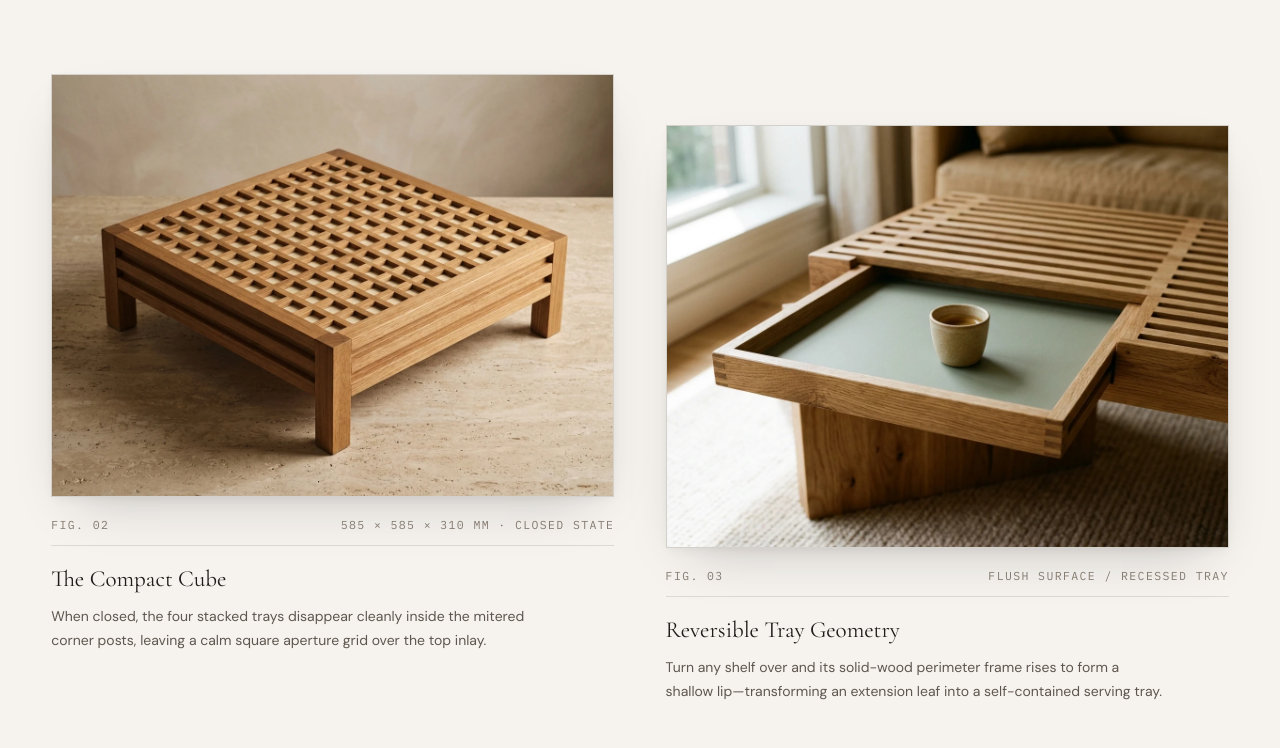
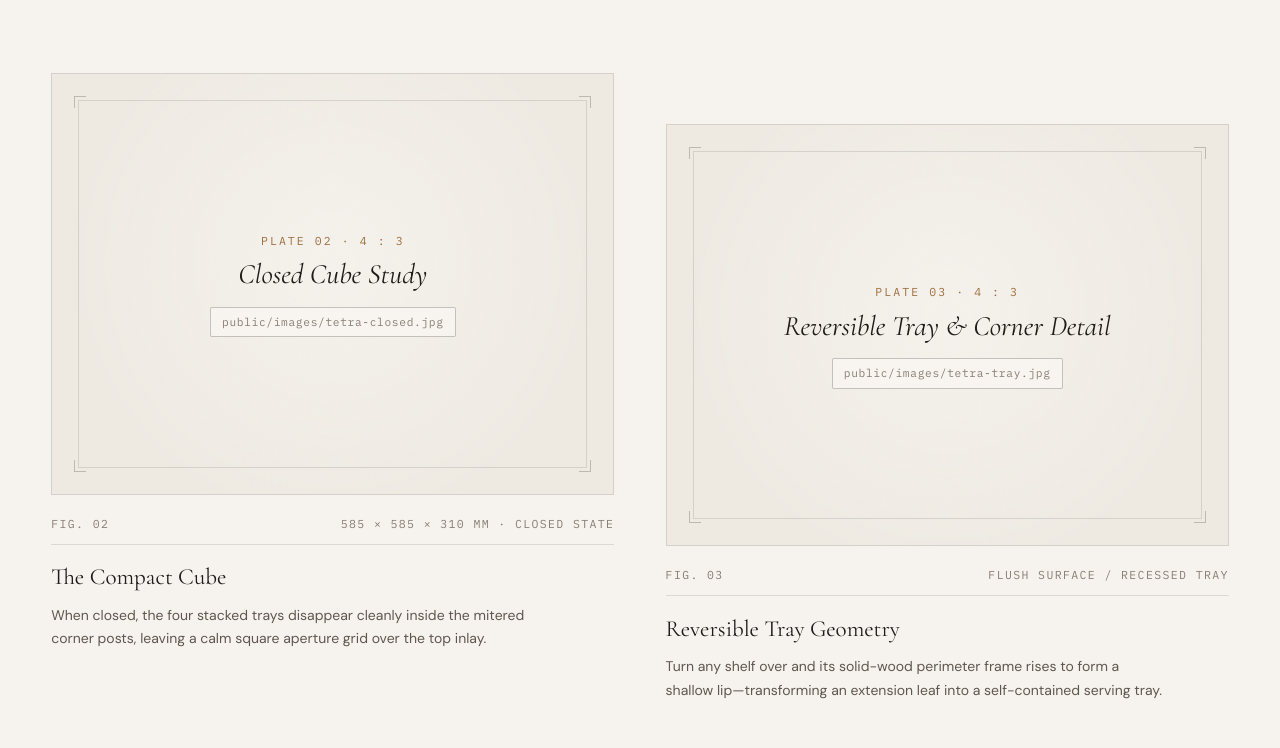
Before and after one commit to Chriswood12/tetra-joinery-showcase, a website built with Vite: page index.html in a window 1280 px wide. Shown: the part 1812-2560 px from the top of the page. Built offline with nearby package versions, Linux system fonts and the light colour scheme.

Commit message:
Replace generated images with architectural exhibition photo placeholders

```diff
--- a/src/data/project.js
+++ b/src/data/project.js
@@ -5,9 +5,10 @@
  * Update school details, maker credits, timber provenance, build log entries,
  * and photo captions here as your physical piece progresses.
  *
- * To replace the studio/workshop images with your own photographs:
- * Drop your photos into `public/images/` keeping the same filenames
- * (or update the paths below).
+ * To insert your own workshop & finished photographs:
+ * 1. Drop your photos into `public/images/` (JPG, WebP, or PNG).
+ * 2. Set the `src` field below (e.g. `src: './images/tetra-hero.jpg'`).
+ *    Leave `src: ''` to display the architectural exhibition placeholder.
  */
 
 export const PROJECT = {
@@ -30,9 +31,13 @@ export const PROJECT = {
     subtitle:
       'A kinetic low table in reclaimed hardwood and natural linoleum — faithfully studied from Sculptures Jeux and built for quiet permanence.',
     image: {
-      webp: './images/tetra-hero.webp',
-      jpg: './images/tetra-hero.jpg',
-      alt: 'Tetra modular low coffee table crafted in oiled oak with checkered solid wood grating top and four sliding reversible trays extended outward',
+      // Drop your hero photo in public/images/ and set src: './images/tetra-hero.jpg'
+      src: '',
+      expectedFile: 'public/images/tetra-hero.jpg',
+      aspect: '16:9',
+      plateCode: 'PLATE 01',
+      placeholderTitle: 'Extended Pinwheel View',
+      alt: 'Tetra modular low coffee table in extended configuration',
       caption:
         'FIG. 01 — EXTENDED PINWHEEL CONFIGURATION · 1170 × 1170 × 310 MM · RECLAIMED OAK & MATTE LINOLEUM',
     },
@@ -47,24 +52,32 @@ export const PROJECT = {
       {
         id: 'plate-closed',
         figure: 'FIG. 02',
+        plateCode: 'PLATE 02',
+        aspect: '4:3',
         title: 'The Compact Cube',
         meta: '585 × 585 × 310 MM · CLOSED STATE',
         caption:
           'When closed, the four stacked trays disappear cleanly inside the mitered corner posts, leaving a calm square aperture grid over the top inlay.',
-        webp: './images/tetra-closed.webp',
-        jpg: './images/tetra-closed.jpg',
-        alt: 'Tetra coffee table completely closed into a 58.5 cm square solid wood cube showing the precision checkered lattice top',
+        // Drop your photo in public/images/ and set src: './images/tetra-closed.jpg'
+        src: '',
+        expectedFile: 'public/images/tetra-closed.jpg',
+        placeholderTitle: 'Closed Cube Study',
+        alt: 'Tetra coffee table closed into a 58.5 cm square solid wood cube showing the checkered lattice top',
       },
       {
         id: 'plate-tray',
         figure: 'FIG. 03',
+        plateCode: 'PLATE 03',
+        aspect: '4:3',
         title: 'Reversible Tray Geometry',
         meta: 'FLUSH SURFACE / RECESSED TRAY',
         caption:
           'Turn any shelf over and its solid-wood perimeter frame rises to form a shallow lip—transforming an extension leaf into a self-contained serving tray.',
-        webp: './images/tetra-tray.webp',
-        jpg: './images/tetra-tray.jpg',
-        alt: 'Close-up of a finger-jointed solid oak reversible tray flipped into serving mode with a matte sage surface and ceramic espresso cup',
+        // Drop your photo in public/images/ and set src: './images/tetra-tray.jpg'
+        src: '',
+        expectedFile: 'public/images/tetra-tray.jpg',
+        placeholderTitle: 'Reversible Tray & Corner Detail',
+        alt: 'Close-up of a solid wood reversible tray flipped into serving mode',
       },
     ],
   },
@@ -199,9 +212,13 @@ export const PROJECT = {
       },
     ],
     workshopPhoto: {
-      webp: './images/tetra-craft.webp',
-      jpg: './images/tetra-craft.jpg',
-      alt: 'Cabinetmaker hand-fitting half-lap oak offcut battens into the Tetra checkered grating on a sunlit joinery workbench beside hand plane and brass-backed saw',
+      // Drop your bench photo in public/images/ and set src: './images/tetra-craft.jpg'
+      src: '',
+      expectedFile: 'public/images/tetra-craft.jpg',
+      aspect: '4:3',
+      plateCode: 'PLATE 04',
+      placeholderTitle: 'Workbench & Joinery Study',
+      alt: 'Joinery workbench assembly of half-lap battens and hand tools',
       caption: 'FIG. 04 — HALF-LAP LATTICE DRY FIT · RECLAIMED WORKSHOP OFFCUTS',
     },
     ledger: [
--- a/src/main.js
+++ b/src/main.js
@@ -7,13 +7,52 @@ import { initLightbox } from './components/lightbox.js';
 
 const app = document.querySelector('#app');
 
-function renderPicture({ webp, jpg, alt, loading = 'lazy', fetchPriority }) {
-  const priorityAttr = fetchPriority ? `fetchpriority="${fetchPriority}"` : '';
+function renderPhotoFrame({
+  src,
+  alt,
+  caption,
+  expectedFile,
+  aspect = '4:3',
+  plateCode = 'PLATE',
+  placeholderTitle = 'Photograph Forthcoming',
+  loading = 'lazy',
+  fetchPriority,
+  ariaLabel,
+}) {
+  const ratioClass = aspect === '16:9' ? 'figure-frame--wide' : 'figure-frame--plate';
+
+  if (src) {
+    const priorityAttr = fetchPriority ? `fetchpriority="${fetchPriority}"` : '';
+    return `
+      <div
+        class="figure-frame ${ratioClass}"
+        role="button"
+        tabindex="0"
+        aria-label="${ariaLabel || `Enlarge ${alt}`}"
+        data-lightbox-src="${src}"
+        data-lightbox-alt="${alt}"
+        data-lightbox-caption="${caption || ''}"
+      >
+        <img src="${src}" alt="${alt}" loading="${loading}" decoding="async" ${priorityAttr} />
+      </div>
+    `;
+  }
+
   return `
-    <picture>
-      <source srcset="${webp}" type="image/webp" />
-      <img src="${jpg}" alt="${alt}" loading="${loading}" decoding="async" ${priorityAttr} />
-    </picture>
+    <div class="figure-frame figure-frame--placeholder ${ratioClass}" role="img" aria-label="Photo placeholder for ${placeholderTitle}">
+      <div class="photo-placeholder">
+        <span class="crop-mark crop-mark--tl" aria-hidden="true"></span>
+        <span class="crop-mark crop-mark--tr" aria-hidden="true"></span>
+        <span class="crop-mark crop-mark--bl" aria-hidden="true"></span>
+        <span class="crop-mark crop-mark--br" aria-hidden="true"></span>
+
+        <div class="placeholder-inner">
+          <span class="placeholder-code">${plateCode} · ${aspect.replace(':', ' : ')}</span>
+          <span class="placeholder-title">${placeholderTitle}</span>
+          <span class="placeholder-path">${expectedFile}</span>
+        </div>
+      </div>
+    </div>
   `;
 }
 
@@ -89,20 +128,15 @@ function renderApp() {
           </div>
 
           <figure class="hero-figure reveal is-visible">
-            <div
-              class="figure-frame"
-              role="button"
-              tabindex="0"
-              aria-label="Enlarge hero photograph of the Tetra coffee table"
-              data-lightbox-src="${hero.image.jpg}"
-              data-lightbox-alt="${hero.image.alt}"
-              data-lightbox-caption="${hero.image.caption}"
-            >
-              ${renderPicture({ ...hero.image, loading: 'eager', fetchPriority: 'high' })}
-            </div>
+            ${renderPhotoFrame({
+              ...hero.image,
+              loading: 'eager',
+              fetchPriority: 'high',
+              ariaLabel: 'Enlarge hero photograph of the Tetra coffee table',
+            })}
             <figcaption class="figure-caption-bar">
               <span>${hero.image.caption}</span>
-              <span>CLICK PLATE TO INSPECT</span>
+              <span>${hero.image.src ? 'CLICK PLATE TO INSPECT' : 'PHOTOGRAPH SLOT · READY'}</span>
             </figcaption>
           </figure>
 
@@ -152,17 +186,11 @@ function renderApp() {
               .map(
                 (plate) => `
               <article class="plate-card reveal" id="${plate.id}">
-                <div
-                  class="figure-frame"
-                  role="button"
-                  tabindex="0"
-                  aria-label="Enlarge ${plate.title} photograph"
-                  data-lightbox-src="${plate.jpg}"
-                  data-lightbox-alt="${plate.alt}"
-                  data-lightbox-caption="${plate.figure} — ${plate.title.toUpperCase()} · ${plate.meta}"
-                >
-                  ${renderPicture(plate)}
-                </div>
+                ${renderPhotoFrame({
+                  ...plate,
+                  caption: `${plate.figure} — ${plate.title.toUpperCase()} · ${plate.meta}`,
+                  ariaLabel: `Enlarge ${plate.title} photograph`,
+                })}
                 <div class="plate-meta">
                   <span>${plate.figure}</span>
                   <span>${plate.meta}</span>
@@ -225,17 +253,10 @@ function renderApp() {
 
           <div class="provenance-grid reveal">
             <figure class="provenance-photo">
-              <div
-                class="figure-frame"
-                role="button"
-                tabindex="0"
-                aria-label="Enlarge joinery workbench photograph"
-                data-lightbox-src="${circularCraft.workshopPhoto.jpg}"
-                data-lightbox-alt="${circularCraft.workshopPhoto.alt}"
-                data-lightbox-caption="${circularCraft.workshopPhoto.caption}"
-              >
-                ${renderPicture(circularCraft.workshopPhoto)}
-              </div>
+              ${renderPhotoFrame({
+                ...circularCraft.workshopPhoto,
+                ariaLabel: 'Enlarge joinery workbench photograph',
+              })}
               <figcaption class="provenance-photo-caption">
                 ${circularCraft.workshopPhoto.caption}
               </figcaption>
--- a/src/styles/main.css
+++ b/src/styles/main.css
@@ -382,15 +382,129 @@ input {
   cursor: zoom-in;
 }
 
+.figure-frame--placeholder {
+  cursor: default;
+  box-shadow: none;
+  background-color: var(--surface-elevated);
+}
+
+.figure-frame--wide {
+  aspect-ratio: 16 / 9;
+}
+
+.figure-frame--plate {
+  aspect-ratio: 4 / 3;
+}
+
 .figure-frame img {
   width: 100%;
-  aspect-ratio: 16 / 9;
+  height: 100%;
   object-fit: cover;
   transition: transform 900ms var(--ease-architectural);
 }
 
 .figure-frame:hover img {
   transform: scale(1.018);
+}
+
+/* Refined Architectural Photo Placeholder (Gallery Mat-Board Aesthetic) */
+.photo-placeholder {
+  position: relative;
+  width: 100%;
+  height: 100%;
+  display: flex;
+  align-items: center;
+  justify-content: center;
+  padding: clamp(1.5rem, 4vw, 3rem);
+  background:
+    radial-gradient(circle at 50% 45%, hsla(40, 33%, 97%, 0.55) 0%, transparent 72%),
+    var(--surface-elevated);
+}
+
+.photo-placeholder::before {
+  content: '';
+  position: absolute;
+  inset: clamp(14px, 2.2vw, 26px);
+  border: 1px solid var(--rule-light);
+  pointer-events: none;
+}
+
+.crop-mark {
+  position: absolute;
+  width: 12px;
+  height: 12px;
+  border-color: var(--rule-light-strong);
+  border-style: solid;
+  border-width: 0;
+  pointer-events: none;
+}
+
+.crop-mark--tl {
+  top: clamp(10px, 1.8vw, 22px);
+  left: clamp(10px, 1.8vw, 22px);
+  border-top-width: 1px;
+  border-left-width: 1px;
+}
+
+.crop-mark--tr {
+  top: clamp(10px, 1.8vw, 22px);
+  right: clamp(10px, 1.8vw, 22px);
+  border-top-width: 1px;
+  border-right-width: 1px;
+}
+
+.crop-mark--bl {
+  bottom: clamp(10px, 1.8vw, 22px);
+  left: clamp(10px, 1.8vw, 22px);
+  border-bottom-width: 1px;
+  border-left-width: 1px;
+}
+
+.crop-mark--br {
+  bottom: clamp(10px, 1.8vw, 22px);
+  right: clamp(10px, 1.8vw, 22px);
+  border-bottom-width: 1px;
+  border-right-width: 1px;
+}
+
+.placeholder-inner {
+  position: relative;
+  z-index: 1;
+  display: flex;
+  flex-direction: column;
+  align-items: center;
+  text-align: center;
+  gap: 0.55rem;
+  max-width: 34ch;
+}
+
+.placeholder-code {
+  font-family: var(--font-mono);
+  font-size: var(--text-xs);
+  letter-spacing: 0.18em;
+  text-transform: uppercase;
+  color: var(--accent-oak);
+}
+
+.placeholder-title {
+  font-family: var(--font-serif);
+  font-style: italic;
+  font-size: clamp(1.35rem, 2.2vw, 1.9rem);
+  font-weight: 400;
+  color: var(--ink-primary);
+  line-height: 1.2;
+}
+
+.placeholder-path {
+  margin-top: 0.35rem;
+  font-family: var(--font-mono);
+  font-size: 0.7rem;
+  letter-spacing: 0.06em;
+  color: var(--ink-muted);
+  padding: 0.32rem 0.7rem;
+  border: 1px solid var(--rule-light-strong);
+  background-color: hsla(40, 33%, 97%, 0.65);
+  border-radius: var(--radius-xs);
 }
 
 .figure-caption-bar {
```
Also changed, not shown: index.html (+2 -0 lines), README.md, public/images/README.md (added), public/images/tetra-closed.jpg (deleted), public/images/tetra-closed.webp (deleted), public/images/tetra-craft.jpg (deleted), public/images/tetra-craft.webp (deleted), public/images/tetra-hero.jpg (deleted), public/images/tetra-hero.webp (deleted), public/images/tetra-tray.jpg (deleted), public/images/tetra-tray.webp (deleted).
